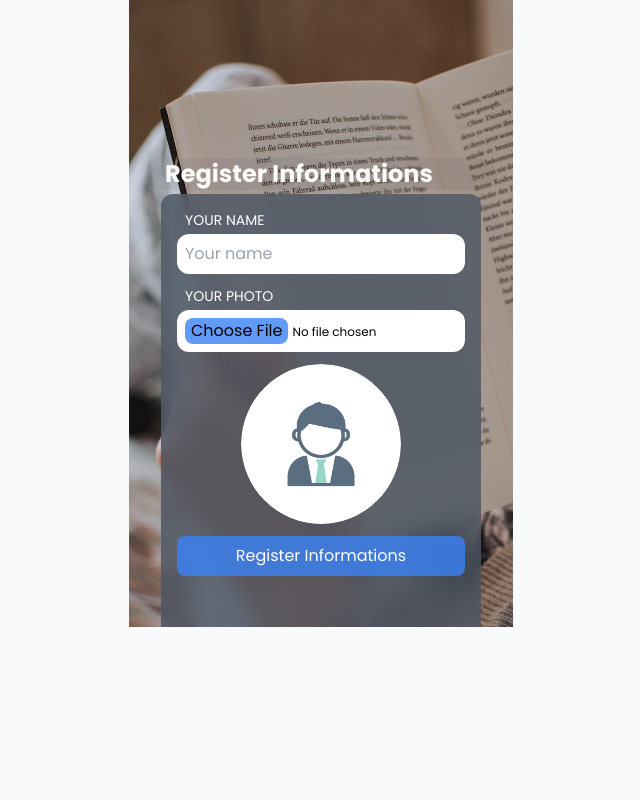
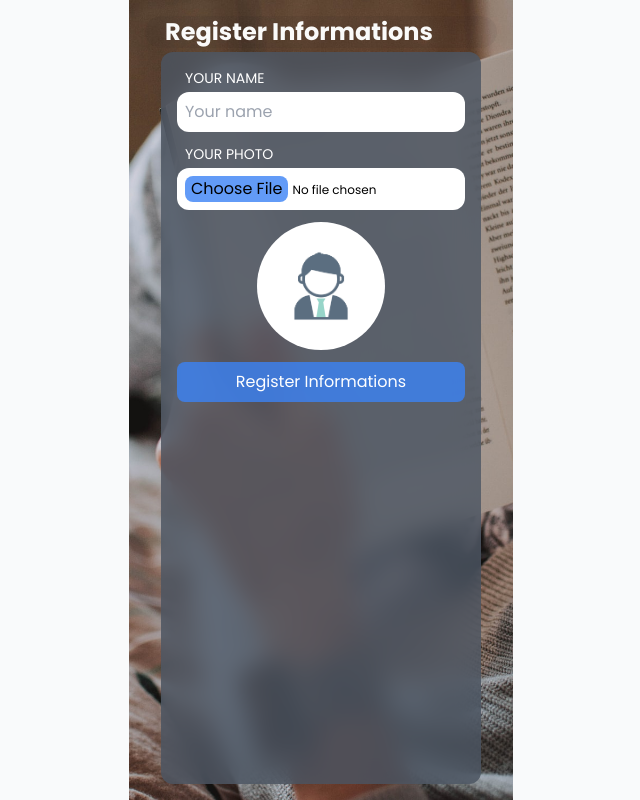
Before and after one commit to Cabralzinho/bookshelf, a React (Vite) app: page /register/information in a window 1280 px wide. Shown: the whole page, without its empty margins (319-959 px from the left). Built offline with nearby package versions, Linux system fonts and the light colour scheme.

Commit message:
update: corrigindo bug

```diff
--- a/src/App.tsx
+++ b/src/App.tsx
@@ -1,11 +1,12 @@
 import { AppBar } from "./components/AppBar";
 import { Outlet } from "react-router-dom";
+import "@/App.css";
 
 function App() {
   return (
-    <div className="flex w-full justify-center overflow-hidden">
+    <div className="flex w-full h-screen justify-center overflow-hidden">
         <AppBar />
-      <div className="flex flex-col gap-8 w-full max-w-[24rem] pb-[5rem] mobile:px-[1rem]">
+      <div className="flex flex-col gap-8 w-full max-w-[24rem] h-screen pb-[5rem] mobile:px-[1rem]">
         <Outlet />
       </div>
     </div>
--- a/src/components/PublicLayout.tsx
+++ b/src/components/PublicLayout.tsx
@@ -3,7 +3,7 @@ export const PublicLayout = ({children}: {children: JSX.Element}) => {
 
   return (
     <div className="flex w-full justify-center overflow-hidden">
-      <div className="flex flex-col gap-8 w-full max-w-[24rem] pb-[5rem] mobile:px-[1rem]">
+      <div className="flex flex-col gap-8 w-full max-w-[24rem] h-screen">
         {children}
       </div>
     </div>
--- a/src/routes/CreateInformationPage/components/InformationRegisterForm.tsx
+++ b/src/routes/CreateInformationPage/components/InformationRegisterForm.tsx
@@ -95,7 +95,7 @@ export const InformationRegisterForm = () => {
 
   return (
     <form
-      className="flex flex-col gap-3 w-full max-w-[18rem] items-center"
+      className="flex flex-col gap-3 mobile:gap-5 w-full h-full max-w-[18rem] items-center"
       onSubmit={onSubmitRegisterInformation}
     >
       <Input
@@ -114,9 +114,9 @@ export const InformationRegisterForm = () => {
           setImg(e.target.files[0]);
         }}
       />
-      <div className="w-full max-w-[10rem] h-[10rem] rounded-full overflow-hidden">
+      <div className="w-full h-full max-w-[8rem] max-h-[8rem] mobile:h-[6rem] mobile:w-[6rem] rounded-full overflow-hidden">
         <img
-          className="w-full max-w-[10rem] h-full max-h-[10rem] rounded-full object-cover"
+          className="w-full h-full object-cover"
           src={imgUrl || "../images/user.jpg"}
           alt=""
         />
--- a/src/routes/CreateInformationPage/index.tsx
+++ b/src/routes/CreateInformationPage/index.tsx
@@ -11,7 +11,7 @@ export const CreateInformationPage = () => {
         />
         <div className="flex flex-col items-center justify-center h-screen w-full gap-1 p-4">
           <h1 className="text-2xl text-stone-50 bg-slate-950/5 rounded-full w-full items-center px-5">Register Informations</h1>
-          <div className="relative flex flex-col items-center h-full gap-4 bg-gray-600/80 backdrop-blur-md rounded-xl max-h-[28rem] w-full max-w-[20rem] py-4 px-2">
+          <div className="relative flex flex-col items-center h-full gap-4 bg-gray-600/80 backdrop-blur-md rounded-xl w-full max-w-[20rem] py-4 px-2">
             <InformationRegisterForm />
           </div>
         </div>
--- a/src/routes/Home/components/Navbar/components/NavbarSearch.tsx
+++ b/src/routes/Home/components/Navbar/components/NavbarSearch.tsx
@@ -49,7 +49,7 @@ export const NavbarSearch = () => {
         <>
           <div className="flex flex-col gap-1 items-end">
             <input
-              className="w-full max-w-[10rem] py-1 pl-3 rounded-lg bg-gray-100 focus:outline-none"
+              className="w-full max-w-[10rem] py-1 pl-3 rounded-lg bg-gray-100 dark:text-black focus:outline-none"
               type="text"
               value={inputValue}
               onChange={handleInputChange}
@@ -57,9 +57,9 @@ export const NavbarSearch = () => {
               autoComplete="off"
             />
             <div className="flex flex-col items-center w-full max-w-[10rem] h-0 z-[999]">
-              <div className="flex bg-slate-100 rounded-lg">
+              <div className="flex bg-slate-100 dark:bg-gray-800 rounded-lg">
                 {isListVisible && searchBook && (
-                  <ul className="flex flex-col divide-y-2 divide-zinc-200">
+                  <ul className="flex flex-col divide-y-2 divide-zinc-200 dark:divide-gray-700">
                     {searchBook.items.map((book) => {
                       return (
                         <li
--- a/src/routes/LoginPage/index.tsx
+++ b/src/routes/LoginPage/index.tsx
@@ -5,9 +5,9 @@ import { RecoveryPasswordForm } from "./components/RecoveryPasswordForm";
 export const LoginPage = () => {
   return (
     <main>
-      <div className="relative h-screen max-h-[34.2rem]">
+      <div className="relative h-screen overflow-hidden">
         <img
-          className="h-screen w-full object-cover z-[-1] absolute"
+          className="h-full max-h-[80rem] w-screen object-cover z-[-1] absolute"
           src="./images/lendo2.jpeg"
           alt=""
         />
--- a/src/routes/RegisterPage/components/CredentialRegisterForm.tsx
+++ b/src/routes/RegisterPage/components/CredentialRegisterForm.tsx
@@ -58,7 +58,7 @@ export const CredentialRegisterForm = () => {
 
   return (
     <form
-      className="flex flex-col gap-3 w-full max-w-[18rem]"
+      className="flex flex-col gap-3 w-full h-full max-w-[18rem]"
       onSubmit={onSubmitRegister}
     >
       <Input
--- a/src/routes/RegisterPage/index.tsx
+++ b/src/routes/RegisterPage/index.tsx
@@ -4,7 +4,7 @@ import { CredentialRegisterForm } from "./components/CredentialRegisterForm";
 export const RegisterPage = () => {
   return (
     <main>
-      <div className="relative h-screen max-h-[34.2rem]">
+      <div className="relative h-full max-h-[34.2rem]">
         <img
           className="h-screen w-full object-cover z-[-1] absolute"
           src="./images/lendo2.jpeg"
@@ -14,7 +14,7 @@ export const RegisterPage = () => {
           <h1 className="text-3xl text-stone-50 bg-slate-950/5 rounded-full w-full items-start px-5">
             Register
           </h1>
-          <div className="relative flex flex-col items-center h-full gap-4 bg-gray-600/80 backdrop-blur-md rounded-xl max-h-[26rem] w-full max-w-[20rem] py-4 px-2">
+          <div className="relative flex flex-col items-center h-full gap-4 bg-gray-600/80 backdrop-blur-md rounded-xl max-h-[22rem] w-full max-w-[20rem] py-4 px-2">
             <CredentialRegisterForm />
             <Link className="text-white mobile:text-center" to="/login">
               Your have an account?
--- a/tailwind.config.js
+++ b/tailwind.config.js
@@ -8,7 +8,7 @@ export default {
     extend: {
       screens: {
         mobile: {
-          max: "850px"
+          max: "450px"
         },
         medium: {
           max: "1200px"
```
